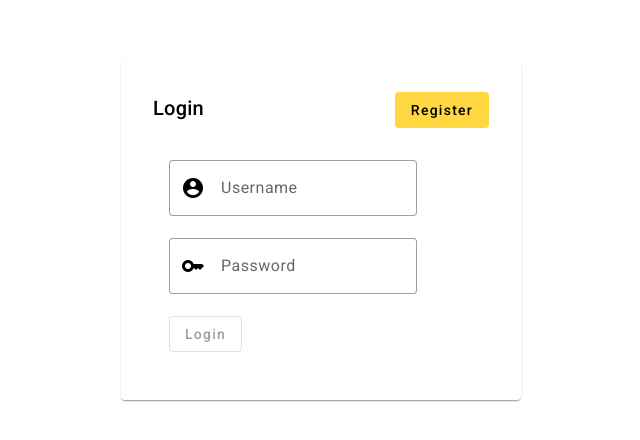
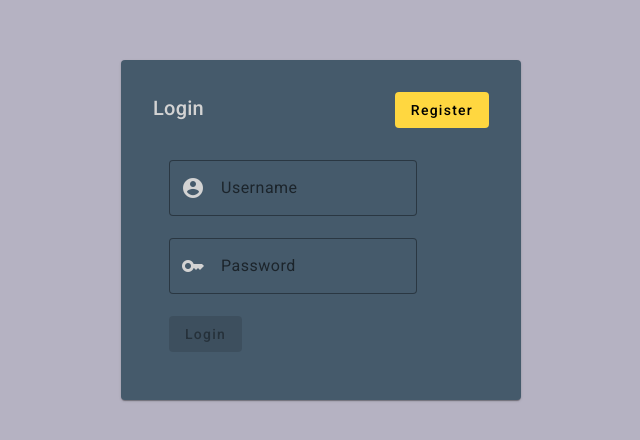
Before and after one commit to DevPetus/acute_chess, an Angular app: page /login in a window 1280 px wide. Shown: the part 170-610 px from the top of the page, without its empty margins (319-959 px from the left). Built offline with nearby package versions, Linux system fonts and the light colour scheme.

Commit message:
:sparkles: :lipstick: auth components and style

```diff
--- a/src/app/app.config.ts
+++ b/src/app/app.config.ts
@@ -1,9 +1,11 @@
 import { ApplicationConfig } from '@angular/core';
 import { provideRouter } from '@angular/router';
 
+import { HttpClientModule } from '@angular/common/http';
+import { importProvidersFrom } from '@angular/core';
 import { routes } from './app.routes';
 import { provideAnimationsAsync } from '@angular/platform-browser/animations/async';
 
 export const appConfig: ApplicationConfig = {
-  providers: [provideRouter(routes), provideAnimationsAsync()]
+  providers: [provideRouter(routes), provideAnimationsAsync(), importProvidersFrom(HttpClientModule)]
 };
--- a/src/app/components/home/board/board.component.html
+++ b/src/app/components/home/board/board.component.html
@@ -1,2 +1,6 @@
-<p>board works!</p>
-<iframe src="http://10.31.36.87:5173/" frameborder="0" style="width: 100vw; height:100vh"></iframe>
+<iframe
+  #board
+  src="http://10.31.35.170:5173/"
+  frameborder="0"
+  style="width: 100vw; height: 100vh"
+></iframe>
--- a/src/app/components/home/board/board.component.ts
+++ b/src/app/components/home/board/board.component.ts
@@ -1,4 +1,4 @@
-import { Component } from '@angular/core';
+import { AfterViewInit, Component, ElementRef } from '@angular/core';
 
 @Component({
   selector: 'app-board',
@@ -7,6 +7,17 @@ import { Component } from '@angular/core';
   templateUrl: './board.component.html',
   styleUrl: './board.component.scss'
 })
-export class BoardComponent {
+export class BoardComponent implements AfterViewInit {
+
+  board = document.getElementById('board');
+
+
+  ngAfterViewInit(): void {
+    if (this.board) {
+
+      this.board.scrollIntoView({ behavior: 'smooth' });
+    }
+    else (console.log('board not found'))
+  }
 
 }
--- a/src/app/components/login/login.component.html
+++ b/src/app/components/login/login.component.html
@@ -1,25 +1,52 @@
 <div class="loginCtn">
-
   <mat-card class="loginCard">
     <mat-card-header class="cardHeader">
       <mat-card-title>Login</mat-card-title>
-      <button (click)="this.router.navigate(['/','register'])" color="accent" mat-flat-button>Register</button>
+      <button
+        (click)="this.router.navigate(['/', 'register'])"
+        color="accent"
+        mat-flat-button
+      >
+        Register
+      </button>
     </mat-card-header>
     <mat-card-content class="cardContent">
       <form [formGroup]="form" (ngSubmit)="submit()" class="loginForm">
         <mat-form-field appearance="outline">
-          <input type="text" matInput placeholder="Username" formControlName="username">
+          <input
+            type="text"
+            matInput
+            placeholder="Username"
+            formControlName="username"
+          />
           <mat-icon matPrefix>account_circle</mat-icon>
         </mat-form-field>
         <mat-form-field appearance="outline">
-          <input type="password" matInput placeholder="Password" formControlName="password">
+          <input
+            type="password"
+            matInput
+            placeholder="Password"
+            formControlName="password"
+          />
           <mat-icon matPrefix>key</mat-icon>
         </mat-form-field>
-
+        <mat-error
+          class="error"
+          *ngIf="form.hasError('invalidCredentials')"
+          color="warn"
+        >
+          Invalid username or password
+        </mat-error>
         <div class="button">
-          <button [disabled]="!form.valid" type="submit" mat-stroked-button>Login</button>
+          <button
+            [disabled]="!form.valid"
+            type="submit"
+            mat-flat-button
+            color="accent"
+          >
+            Login
+          </button>
         </div>
-
       </form>
     </mat-card-content>
   </mat-card>
--- a/src/app/components/login/login.component.scss
+++ b/src/app/components/login/login.component.scss
@@ -3,9 +3,12 @@
   height: 100%;
   justify-content: center;
   align-items: center;
+  background-color: #b5b2c2;
 }
 
 .loginCard {
+  color: lightgray;
+  background-color: #455a6b;
   padding: 1em;
   width: 25em;
 }
@@ -21,3 +24,7 @@
 .cardContent {
   padding: 1em;
 }
+
+.mat-mdc-input-element {
+  color: lightgray !important;
+}
--- a/src/app/components/login/login.component.ts
+++ b/src/app/components/login/login.component.ts
@@ -1,4 +1,5 @@
 import { Component } from '@angular/core';
+import { CommonModule } from '@angular/common';
 import { MatButtonModule } from '@angular/material/button';
 import { MatIconModule } from '@angular/material/icon';
 import { MatFormFieldModule } from '@angular/material/form-field';
@@ -12,7 +13,7 @@ import { AuthService } from '../../services/auth.service';
 @Component({
   selector: 'app-login',
   standalone: true,
-  imports: [MatButtonModule, MatIconModule,
+  imports: [MatButtonModule, MatIconModule, CommonModule,
     MatFormFieldModule, MatCardModule, ReactiveFormsModule, MatInputModule],
   templateUrl: './login.component.html',
   styleUrl: './login.component.scss',
@@ -28,9 +29,10 @@ export class LoginComponent {
 
   submit() {
     this.authService.login(this.form.value).subscribe((res: any) => {
-      console.log(res);
       if (res) {
         this.router.navigateByUrl('/')
+      } else {
+        this.form.setErrors({ invalidCredentials: true });
       }
     });
   }
--- a/src/app/components/register/register.component.html
+++ b/src/app/components/register/register.component.html
@@ -1,33 +1,66 @@
 <div class="registerCtn">
-
   <mat-card class="registerCard">
     <mat-card-header class="cardHeader">
       <mat-card-title>Register</mat-card-title>
-            <button (click)="this.router.navigate(['/','login'])" color="accent" mat-flat-button>Login</button>
+      <button
+        (click)="this.router.navigate(['/', 'login'])"
+        color="accent"
+        mat-flat-button
+      >
+        Login
+      </button>
     </mat-card-header>
     <mat-card-content>
       <form [formGroup]="form" (ngSubmit)="submit()" class="registerForm">
         <mat-form-field appearance="outline">
-                    <input type="text" matInput placeholder="Username" formControlName="username">
+          <input
+            type="text"
+            matInput
+            placeholder="Username"
+            formControlName="username"
+          />
           @if (form.get('username')?.invalid) {
           <mat-error>Minimum Length is 4</mat-error>
           }
-                    <mat-error *ngIf="form.hasError('minLength')">Minimum Length is 4 characters</mat-error>
+          <mat-error *ngIf="form.hasError('minLength')"
+            >Minimum Length is 4 characters</mat-error
+          >
         </mat-form-field>
         <mat-form-field appearance="outline">
-                    <input type="password" matInput placeholder="Password" formControlName="password">
+          <input
+            type="password"
+            matInput
+            placeholder="Password"
+            formControlName="password"
+          />
           @if (form.get('password')?.invalid) {
           <mat-error>Minimum Length is 4</mat-error>
           }
-                    <mat-error *ngIf="form.hasError('minLength')">Minimum Length is 4 characters</mat-error>
+          <mat-error *ngIf="form.hasError('minLength')"
+            >Minimum Length is 4 characters</mat-error
+          >
         </mat-form-field>
         <mat-form-field appearance="outline">
-                    <input type="password" matInput placeholder="Confirm Password" formControlName="passwordConfirm">
-                    <mat-error *ngIf="form.hasError('notSame')">Passwords do not match</mat-error>
+          <input
+            type="password"
+            matInput
+            placeholder="Confirm Password"
+            formControlName="passwordConfirm"
+          />
+          <mat-error *ngIf="form.hasError('notSame')"
+            >Passwords do not match</mat-error
+          >
         </mat-form-field>
 
         <div class="button">
-                    <button [disabled]="!form.valid" type="submit" mat-stroked-button>Register</button>
+          <button
+            [disabled]="!form.valid"
+            type="submit"
+            mat-flat-button
+            color="accent"
+          >
+            Register
+          </button>
         </div>
       </form>
     </mat-card-content>
--- a/src/app/components/register/register.component.scss
+++ b/src/app/components/register/register.component.scss
@@ -3,9 +3,12 @@
   height: 100%;
   justify-content: center;
   align-items: center;
+  background-color: #b5b2c2;
 }
 
 .registerCard {
+  color: lightgray;
+  background-color: #455a6b;
   padding: 1em;
   width: 20em;
 }
--- a/src/app/components/register/register.component.ts
+++ b/src/app/components/register/register.component.ts
@@ -47,7 +47,12 @@ export class RegisterComponent {
     console.log(this.form.value);
     console.log(this.form.hasError('notSame'));
     this.authService.register(this.form.value).subscribe((res: any) => {
-      console.log(res);
+      if (res) {
+        this.router.navigateByUrl('/');
+      }
+      else {
+        this.form.setErrors({ invalidCredentials: true });
+      }
     });
   }
 
--- a/src/app/services/auth.service.ts
+++ b/src/app/services/auth.service.ts
@@ -1,15 +1,19 @@
+import { HttpClient } from '@angular/common/http';
 import { Injectable } from '@angular/core';
 import { of } from 'rxjs';
 
 @Injectable({
-  providedIn: 'root'
+  providedIn: 'root',
 })
 export class AuthService {
   private auth: boolean = false;
 
-  constructor() { }
+  constructor(private http: HttpClient) { }
 
   login(data: { username: string, password: string }) {
+    this.http.put('http://10.31.37.170:3306/login', data).subscribe((res) => {
+      console.log(res);
+    });
     if (data.username === 'admin' && data.password === 'admin') {
       this.auth = true;
     } else { this.auth = false; }
@@ -21,7 +25,10 @@ export class AuthService {
   }
 
   register(data: object) {
-    return of("we tkt");
+    this.http.post('http://10.31.37.170:3306/register', data).subscribe((res) => {
+      console.log(res);
+    });
+    return of("we tkt")
   }
 
   get isAuth(): boolean {
```
Also changed, not shown: src/app/interceptors/token.interceptor.ts (added, +10 -0 lines), 1 other file (tests, documents, lock files or other folders). Lines whose indentation alone changed are shown as unchanged.
